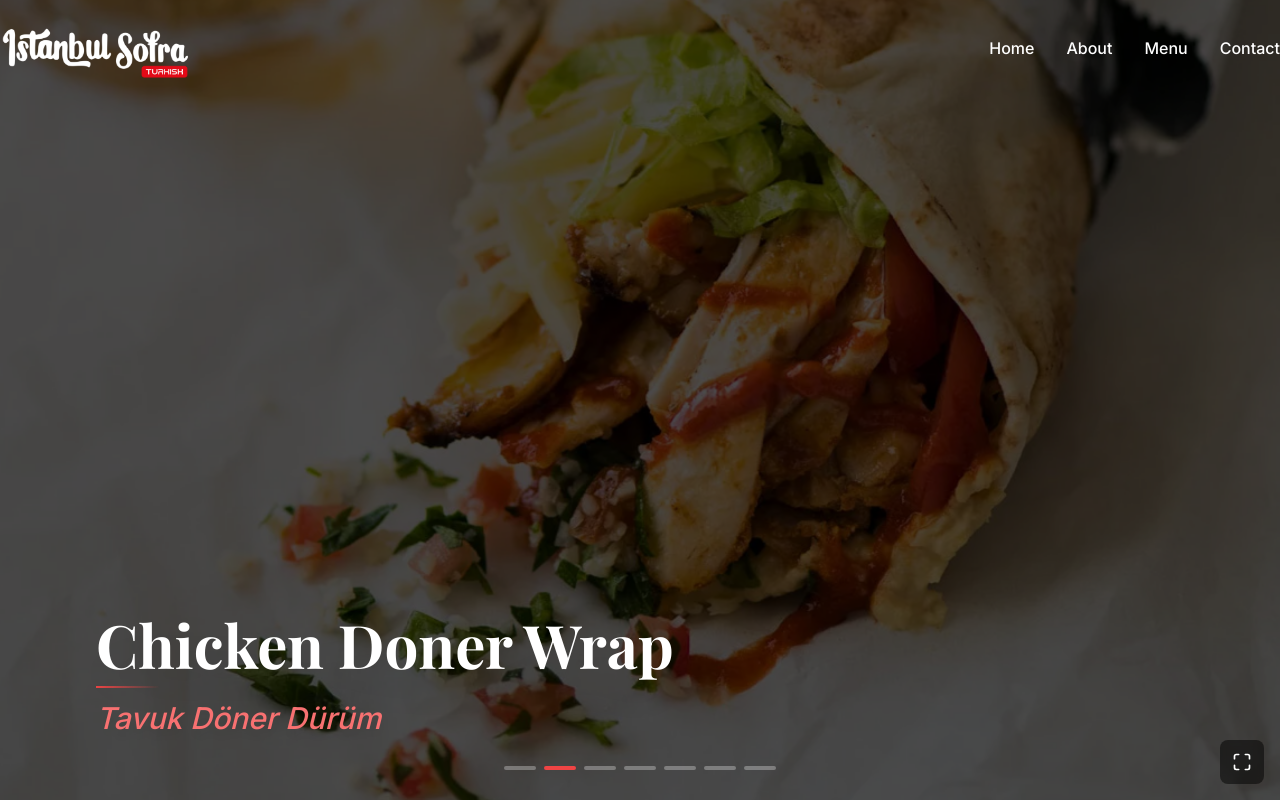
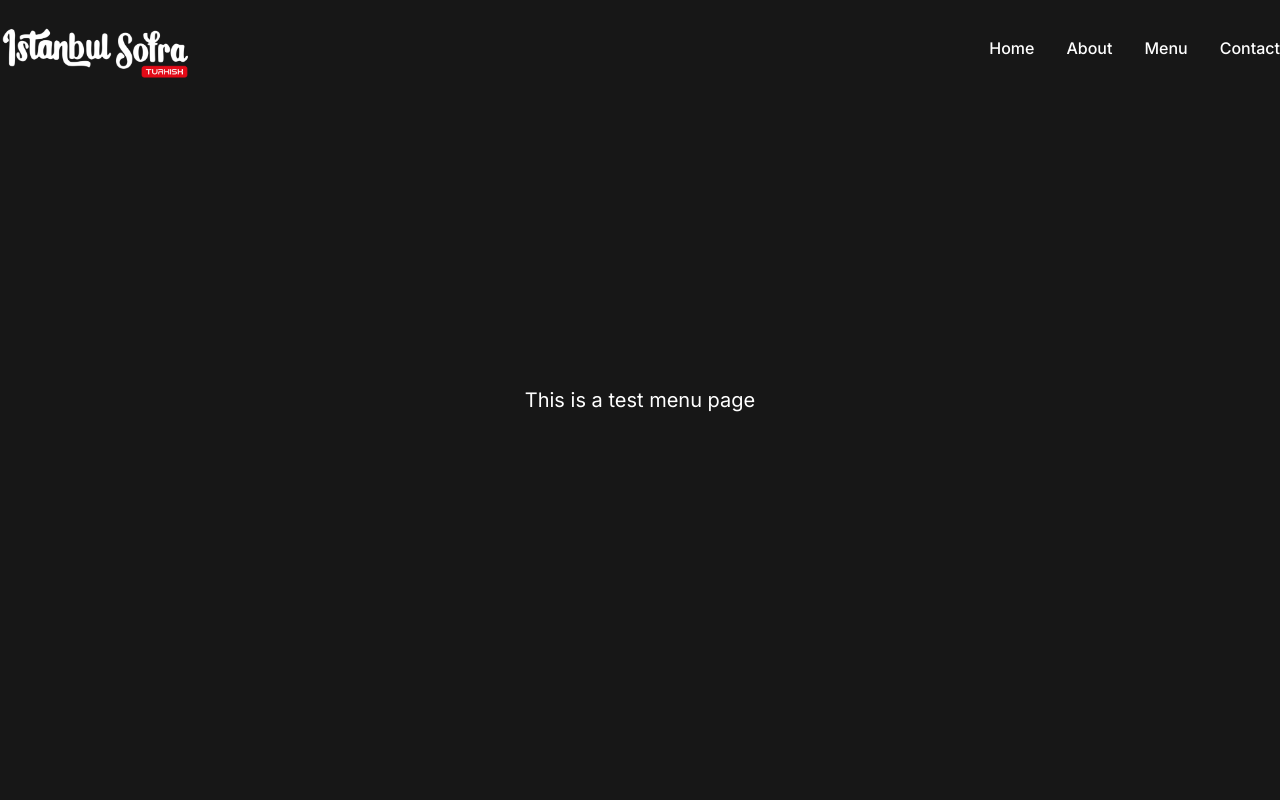
Before and after one commit to usama1s/IstanbulSofra, a React (Vite) app: page /menu in a window 1280 px wide. Shown: the top 800 px of the page. Built offline with nearby package versions, Linux system fonts and the light colour scheme.

Commit message:
menu route

```diff
--- a/package.json
+++ b/package.json
@@ -13,6 +13,7 @@
     "lucide-react": "^0.263.1",
     "react": "^18.2.0",
     "react-dom": "^18.2.0",
+    "react-router-dom": "^7.9.5",
     "react-slick": "^0.31.0",
     "slick-carousel": "^1.8.1"
   },
--- a/src/App.jsx
+++ b/src/App.jsx
@@ -1,15 +1,22 @@
 import React from 'react'
+import { BrowserRouter as Router, Routes, Route } from 'react-router-dom'
 import Header from './components/Header'
 import Footer from './components/Footer'
 import HomePage from './pages/HomePage'
+import MenuPage from './pages/MenuPage'
 
 function App() {
   return (
-    <div className="min-h-screen bg-primary-900">
-      <Header />
-      <HomePage />
-      <Footer />
-    </div>
+    <Router>
+      <div className="min-h-screen bg-primary-900">
+        <Header />
+        <Routes>
+          <Route path="/" element={<HomePage />} />
+          <Route path="/menu" element={<MenuPage />} />
+        </Routes>
+        <Footer />
+      </div>
+    </Router>
   )
 }
 
--- /dev/null
+++ b/src/pages/MenuPage.jsx
@@ -0,0 +1,11 @@
+import React from 'react'
+
+const MenuPage = () => {
+  return (
+    <div className="min-h-screen flex items-center justify-center">
+      <p className="text-white text-xl">This is a test menu page</p>
+    </div>
+  )
+}
+
+export default MenuPage
```
Also changed, not shown: 1 other file (tests, documents, lock files or other folders).
